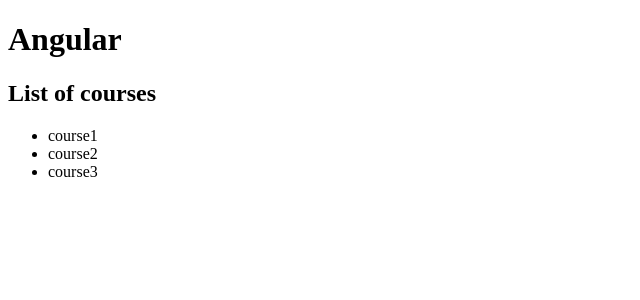
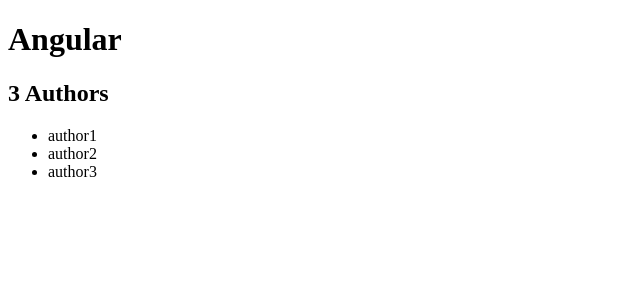
Before and after one commit to poojashroff91/angular6, an Angular app in the folder hello-world/: page / in a window 1280 px wide. Shown: the top 300 px of the page, without its empty margins (0-640 px from the left). Built offline with nearby package versions, Linux system fonts and the light colour scheme.

Commit message:
Assignmemt 1

```diff
--- a/hello-world/src/app/app.component.html
+++ b/hello-world/src/app/app.component.html
@@ -1,2 +1,3 @@
 <h1>Angular</h1>
-<courses></courses>
+<!--<courses></courses>-->
+<authors></authors>
--- /dev/null
+++ b/hello-world/src/app/authors.service.ts
@@ -0,0 +1,11 @@
+import { Injectable } from '@angular/core';
+
+@Injectable({
+  providedIn: 'root'
+})
+export class AuthorsService {
+  getAuthors () {
+    return ["author1", "author2", "author3"];
+  }
+
+}
--- /dev/null
+++ b/hello-world/src/app/authors/authors.component.html
@@ -0,0 +1,7 @@
+<h2>{{ authors.length }} Authors</h2>
+<ul>
+  <li *ngFor="let author of authors">
+    {{ author }}
+
+  </li>
+</ul>
--- /dev/null
+++ b/hello-world/src/app/authors/authors.component.ts
@@ -0,0 +1,20 @@
+import { Component, OnInit } from '@angular/core';
+import { AuthorsService } from '../authors.service';
+
+@Component({
+  selector: 'authors',
+  templateUrl: './authors.component.html',
+  styleUrls: ['./authors.component.css']
+})
+export class AuthorsComponent implements OnInit {
+  authors;
+
+  constructor(service: AuthorsService) {
+    this.authors = service.getAuthors();
+   }
+
+
+  ngOnInit() {
+  }
+
+}
```
Also changed, not shown: hello-world/src/app/app.module.ts (+7 -2 lines), hello-world/src/app/authors/authors.component.css (added), 2 other files (tests, documents, lock files or other folders).
